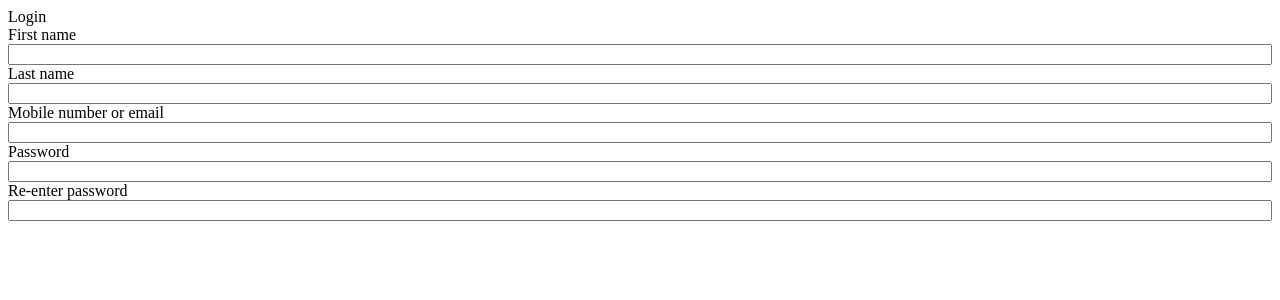
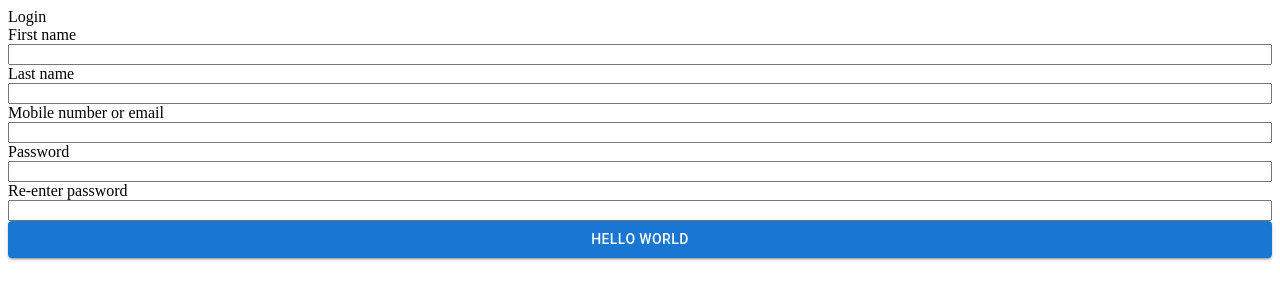
Before and after one commit to BlueWebber/blue-shop-client, a React (Create React App) app: page /login in a window 1280 px wide. Shown: the top 300 px of the page. Built offline with nearby package versions, Linux system fonts and the light colour scheme.

Commit message:
unfuck the deps

```diff
--- a/package.json
+++ b/package.json
@@ -3,7 +3,10 @@
   "version": "0.1.0",
   "private": true,
   "dependencies": {
-    "@material-ui/core": "^4.12.3",
+    "@emotion/react": "^11.6.0",
+    "@emotion/styled": "^11.6.0",
+    "@mui/material": "^5.2.0",
+    "@mui/styled-engine-sc": "^5.1.0",
     "@testing-library/jest-dom": "^5.15.0",
     "@testing-library/react": "^11.2.7",
     "@testing-library/user-event": "^12.8.3",
--- a/src/screens/login.jsx
+++ b/src/screens/login.jsx
@@ -1,3 +1,5 @@
+import Button from "@mui/material/Button";
+
 const Login = () => {
   return (
     <div>
@@ -13,6 +15,7 @@ const Login = () => {
         <input type="text" id="password" />
         <label for="confirmPassword">Re-enter password</label>
         <input type="text" id="confirmPassword" />
+        <Button variant="contained">Hello World</Button>
       </form>
     </div>
   );
```
Also changed, not shown: 1 other file (tests, documents, lock files or other folders).
